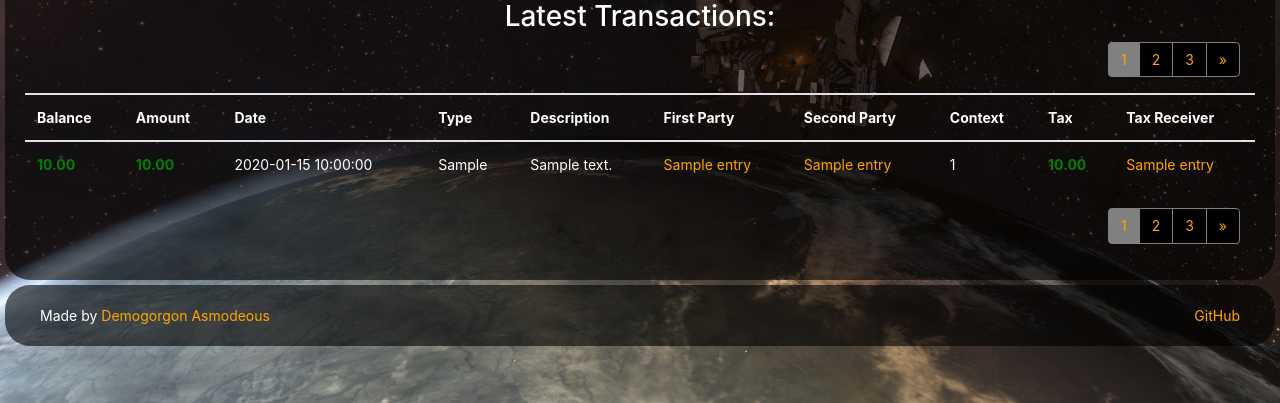
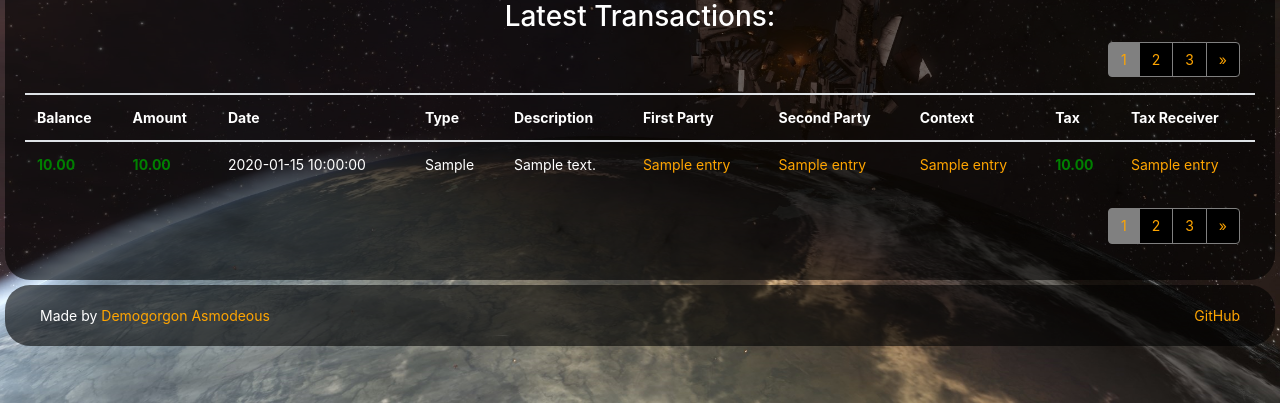
Before and after one commit to ArtificialQualia/HowPoorRU, a Flask app: template templates/index.html in a window 1280 px wide. Shown: the part 397-800 px from the top of the page. Run offline with Flask 2, Linux system fonts and the light colour scheme; the template is opened without the code that fills it: most values are stand-ins (such as "Sample title", 1, 10 or a date in 2020); parts of the project's set-up code (start-up, migrations or seed data) failed here and were passed over; some libraries are stand-ins or nearby versions.

Commit message:
changes for context pages

```diff
--- a/jobs/shared.py
+++ b/jobs/shared.py
@@ -128,10 +128,6 @@ def decode_party_id(party_id):
     result = db.entities.find_one(id_filter)
     if result is not None:
         return
-    if party_id == 1:
-        return 'Character'
-    if party_id == 2:
-        return 'Corporation'
     op = esiapp.op['get_characters_character_id'](
         character_id=party_id
     )
--- a/jobs/wallet_refresh.py
+++ b/jobs/wallet_refresh.py
@@ -3,6 +3,8 @@ from pymongo import errors
 from jobs import shared
 from jobs.shared import logger
 from app.flask_shared_modules import rq
+
+from requests import exceptions
 
 from datetime import datetime
 from datetime import timedelta
@@ -51,7 +53,8 @@ def process_corp(user_doc):
         return
 
     character_data_to_update = {}
-    refresh_token(user_doc, character_data_to_update)
+    if not refresh_token(user_doc, character_data_to_update):
+        return
 
     if len(character_data_to_update) > 0:
         character_filter = {'id': user_doc['id']}
@@ -103,7 +106,8 @@ def process_character(user_doc):
             'esi-wallet.read_character_wallet.v1' not in user_doc['scopes'].split(' ')):
         return
     data_to_update = {}
-    refresh_token(user_doc, data_to_update)
+    if not refresh_token(user_doc, data_to_update):
+        return
     op = shared.esiapp.op['get_characters_character_id_wallet'](
         character_id=user_doc['id']
     )
@@ -140,11 +144,16 @@ def refresh_token(user_doc, data_to_update={}):
     }
     shared.esisecurity.update_token(sso_data)
     if sso_data['expires_in'] <= 30:
-        tokens = shared.esisecurity.refresh()
+        try:
+            tokens = shared.esisecurity.refresh()
+        except exceptions.SSLError:
+            logger.error('ssl error refreshing token for ' + str(user_doc['id']))
+            return False
         data_to_update['tokens'] = tokens
         delta_expire = timedelta(seconds=data_to_update['tokens']['expires_in'])
         token_expire = datetime.utcnow() + delta_expire
         data_to_update['tokens']['ExpiresOn'] = token_expire.strftime(datetime_format)
+    return True
 
 def process_journal(page, entity_doc, division=None):
     if division:
@@ -341,6 +350,7 @@ def update_ship(ship_id):
             return
         group_data = {}
         group_data['id'] = public_data.data['id']
+        group_data['type'] = 'group'
         group_data['types'] = public_data.data['types']
         group_data['name'] = public_data.data['name']
         shared.db.entities.insert_one(group_data)
--- a/main.py
+++ b/main.py
@@ -69,9 +69,10 @@ try:
             mongo.db.journals.create_index([('second_party_id', pymongo.ASCENDING), ('id', pymongo.DESCENDING)], unique=True)
             mongo.db.journals.create_index([('tax_receiver_id', pymongo.ASCENDING), ('id', pymongo.DESCENDING)], unique=True,
                                            partialFilterExpression={ 'tax_receiver_id': { '$exists': True } })
+            mongo.db.journals.create_index([('context_id', pymongo.ASCENDING), ('id', pymongo.DESCENDING)], unique=True,
+                                           partialFilterExpression={ 'context_id': { '$exists': True } })
 except ImportError as e:
     print('can\'t import uwsgidecorators, if this is a dev environment, please run DB setup manually')
-
 
 app.register_blueprint(sso_pages)
 
@@ -106,6 +107,7 @@ def index(page_number=1, *args):
         conditional_decode(entry, 'tax_receiver_')
         conditional_decode(entry, 'first_party_')
         conditional_decode(entry, 'second_party_')
+        conditional_decode(entry, 'context_')
 
         # sort the journal entry by name so line items are less random in transaction details modal
         sorted_entry = OrderedDict(sorted(entry.items(), key=lambda x: x[0]))
@@ -166,6 +168,7 @@ def character(entity_id, page_number=1, tx_type='all'):
         conditional_decode(entry, 'tax_receiver_')
         conditional_decode(entry, 'first_party_')
         conditional_decode(entry, 'second_party_')
+        conditional_decode(entry, 'context_')
 
         # sort the journal entry by name so line items are less random in transaction details modal
         sorted_entry = OrderedDict(sorted(entry.items(), key=lambda x: x[0]))
@@ -222,6 +225,7 @@ def corporation(entity_id, page_number=1, tx_type='all'):
         conditional_decode(entry, 'tax_receiver_')
         conditional_decode(entry, 'first_party_')
         conditional_decode(entry, 'second_party_')
+        conditional_decode(entry, 'context_')
 
         # sort the journal entry by name so line items are less random in transaction details modal
         sorted_entry = OrderedDict(sorted(entry.items(), key=lambda x: x[0]))
@@ -275,6 +279,7 @@ def alliance(entity_id, page_number=1, tx_type='all'):
         conditional_decode(entry, 'tax_receiver_')
         conditional_decode(entry, 'first_party_')
         conditional_decode(entry, 'second_party_')
+        conditional_decode(entry, 'context_')
 
         # sort the journal entry by name so line items are less random in transaction details modal
         sorted_entry = OrderedDict(sorted(entry.items(), key=lambda x: x[0]))
@@ -282,6 +287,72 @@ def alliance(entity_id, page_number=1, tx_type='all'):
         journal_entries.append(sorted_entry)
 
     return render_template('alliance.html', entity_data=alliance_data, journal_entries=journal_entries, page_number=page_number)
+
+@app.route('/system/<int:entity_id>')
+@app.route('/system/<int:entity_id>/<int:page_number>')
+def system(entity_id, page_number=1):
+    return context_id_routes(entity_id, 'system', page_number)
+
+@app.route('/constellation/<int:entity_id>')
+@app.route('/constellation/<int:entity_id>/<int:page_number>')
+def constellation(entity_id, page_number=1):
+    return context_id_routes(entity_id, 'constellation', page_number)
+
+@app.route('/region/<int:entity_id>')
+@app.route('/region/<int:entity_id>/<int:page_number>')
+def region(entity_id, page_number=1):
+    return context_id_routes(entity_id, 'region', page_number)
+
+@app.route('/ship/<int:entity_id>')
+@app.route('/ship/<int:entity_id>/<int:page_number>')
+def ship(entity_id, page_number=1):
+    return context_id_routes(entity_id, 'ship', page_number)
+
+@app.route('/group/<int:entity_id>')
+@app.route('/group/<int:entity_id>/<int:page_number>')
+def group(entity_id, page_number=1):
+    id_filter = {'id': entity_id}
+    entity_data = mongo.db.entities.find_one_or_404(id_filter)
+    if entity_data['type'] != 'group':
+        abort(404)
+    return context_id_routes({ '$in': entity_data['types'] }, 'group', page_number)
+
+def context_id_routes(entity_id, context_type, page_number):
+    # ensure page is in valid range
+    page_range_check(page_number)
+
+    # find user in database, or return a 404
+    id_filter = {'id': entity_id}
+    entity_data = mongo.db.entities.find_one_or_404(id_filter)
+    if entity_data['type'] != context_type:
+        abort(404)
+
+    # find all journal entries that this entity's corps are involved in
+    journal_search = {'context_id': entity_id}
+    journal_cursor = mongo.db.journals.find(journal_search)
+
+    # calculate number of entries to skip in database
+    skip_amount = (page_number - 1) * config.PAGE_SIZE
+
+    # sort (required for ordered transactions), skip over entries based on our page number,
+    # then limit the number of results returned
+    journal_cursor.sort('id', -1).skip(skip_amount).limit(config.PAGE_SIZE)
+
+    # initialize empty journal_entries to ensure something gets passed to render_template
+    journal_entries = []
+    for entry in journal_cursor:
+        # turn common line items in journal entry into proper names and generated URLs
+        conditional_decode(entry, 'tax_receiver_')
+        conditional_decode(entry, 'first_party_')
+        conditional_decode(entry, 'second_party_')
+        conditional_decode(entry, 'context_')
+
+        # sort the journal entry by name so line items are less random in transaction details modal
+        sorted_entry = OrderedDict(sorted(entry.items(), key=lambda x: x[0]))
+
+        journal_entries.append(sorted_entry)
+
+    return render_template(str(context_type) + '.html', entity_data=entity_data, journal_entries=journal_entries, page_number=page_number)
 
 @app.route('/search', methods=['POST'])
 def search():
@@ -333,26 +404,17 @@ def page_range_check(page_number):
 def conditional_decode(entry, id_prefix):
     """ helper to decode entity database ids to names and urls """
     if (id_prefix + 'id') in entry:
+        if entry[id_prefix + 'id'] == 1:
+            entry[id_prefix + 'id'] = 'Character'
+            return
+        if entry[id_prefix + 'id'] == 2:
+            entry[id_prefix + 'id'] = 'Corporation'
+            return
         id_filter = {'id': entry[id_prefix + 'id']}
         result = mongo.db.entities.find_one(id_filter)
         if result is not None:
             entry[id_prefix + 'name'] = result['name']
             entry[id_prefix + 'url'] = url_for(result['type'], entity_id=result['id'])
-
-def decode_journal_party_id(party_id):
-    """
-    looks up database ids in all databases and returns names and urls for those ids
-
-    Returns:
-        Tuple (name_of_entity, url_for_entity)
-        if id can't be resolved, returns (None, None)
-    """
-    id_filter = {'id': party_id}
-    result = mongo.db.entities.find_one(id_filter)
-    if result is not None:
-        return result['name'], url_for(result['type'], entity_id=result['id'])
-
-    return None, None
 
 def redis_bytes_to_data(redis_object):
     decoded_object = {}
--- a/templates/journal_entries.html
+++ b/templates/journal_entries.html
@@ -145,7 +145,13 @@
 		    <td>{{ entry.second_party_id }}</td>
 		    {% endif %}
 	      {% if entity_data is defined %}
-			    <td>{{ entry.context_id }}</td>
+	        {% if entry.context_name is defined %}
+	          <td>
+              <a href='{{ entry.context_url }}' class="orange-link">{{ entry.context_name }}</a>
+            </td>
+          {% else %}
+			      <td>{{ entry.context_id }}</td>
+			    {% endif %}
 			    {% if entry.tax is defined %}
 			      {% if entry.tax < 0 %}
 				    <td class='negative-isk'>
@@ -218,8 +224,16 @@
                   <a href='{{ tax_receiver_url }}' class="orange-link">{{ value }}</a>
                 </td>
               </tr>
+		         {% elif key == 'context_name' %}
+             <tr>
+                 <th scope="row">{{ key }}</th>
+		           <td>
+		             <a href='{{ entry.context_url }}' class="orange-link">{{ entry.context_name }}</a>
+		           </td>
+		         </tr>
 				      {% elif ((key != '_id') and (key != 'first_party_url') and
-				        (key != 'second_party_url') and (key != 'tax_receiver_url')) %}
+				        (key != 'second_party_url') and (key != 'tax_receiver_url') and
+				        (key != 'context_url')) %}
 				      <tr>
 				        <th scope="row">{{ key }}</th>
                 <td>{{ value }}</td>
```
